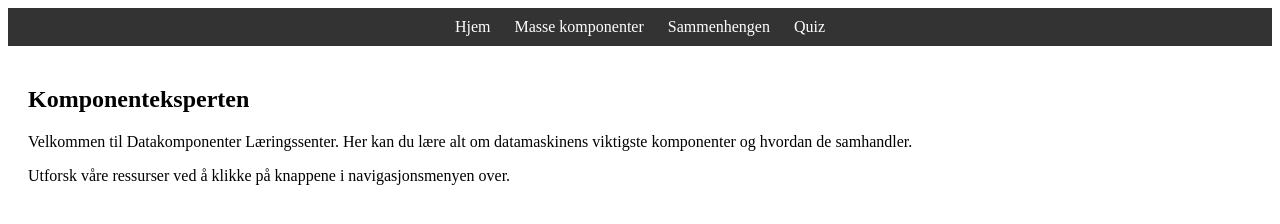
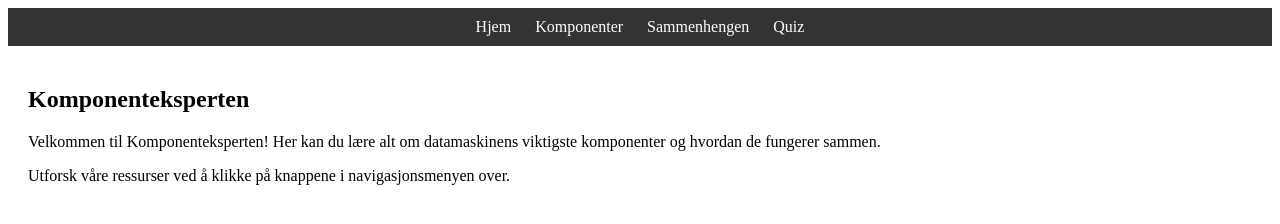
Before and after one commit to londer1/Komponenteksperten, a plain HTML site: page index.html in a window 1280 px wide. Drawn offline with Linux system fonts and the light colour scheme.

Commit message:
Update index.html

```diff
--- a/index.html
+++ b/index.html
@@ -7,10 +7,10 @@
     <link rel="stylesheet" href="style.css">
 </head>
 <body>
-    <!-- Navigasjonsmeny -->
+    <!-- Meny -->
     <nav>
         <a href="#home">Hjem</a>
-        <a href="#components">Masse komponenter</a>
+        <a href="#components">Komponenter</a>
         <a href="#connection">Sammenhengen</a>
         <a href="#quiz">Quiz</a>
     </nav>
@@ -20,29 +20,29 @@
         <!-- Hjemmeside -->
         <section id="home">
             <h1>Komponenteksperten</h1>
-            <p>Velkommen til Datakomponenter Læringssenter. Her kan du lære alt om datamaskinens viktigste komponenter og hvordan de samhandler.</p>
+            <p>Velkommen til Komponenteksperten! Her kan du lære alt om datamaskinens viktigste komponenter og hvordan de fungerer sammen.</p>
             <p>Utforsk våre ressurser ved å klikke på knappene i navigasjonsmenyen over.</p>
         </section>
 
-        <!-- Masse komponenter -->
+        <!-- Komponenter -->
         <section id="components" style="display: none;">
-            <h2>Masse komponenter</h2>
+            <h2>Komponenter</h2>
             <p>Her kan du lese om ulike datamaskinkomponenter som prosessor, minne, grafikkort osv.</p>
-            <!-- Legg til mer informasjon om komponenter her -->
+
         </section>
 
-        <!-- Sammenhengen mellom dem -->
+        <!-- Sammenhengen -->
         <section id="connection" style="display: none;">
             <h2>Sammenhengen mellom dem</h2>
             <p>Forstå hvordan forskjellige datamaskinkomponenter samhandler og påvirker ytelsen til systemet.</p>
-            <!-- Legg til mer informasjon om sammenhengen mellom komponenter her -->
+
         </section>
 
         <!-- Quiz -->
         <section id="quiz" style="display: none;">
             <h2>Quiz</h2>
             <p>Test din kunnskap om datakomponenter med vår interaktive quiz.</p>
-            <!-- Legg til quiz her -->
+
         </section>
     </main>
 
```
